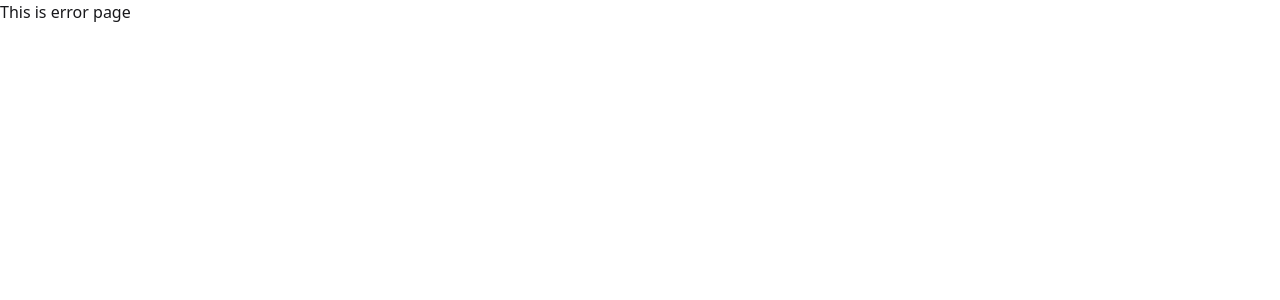
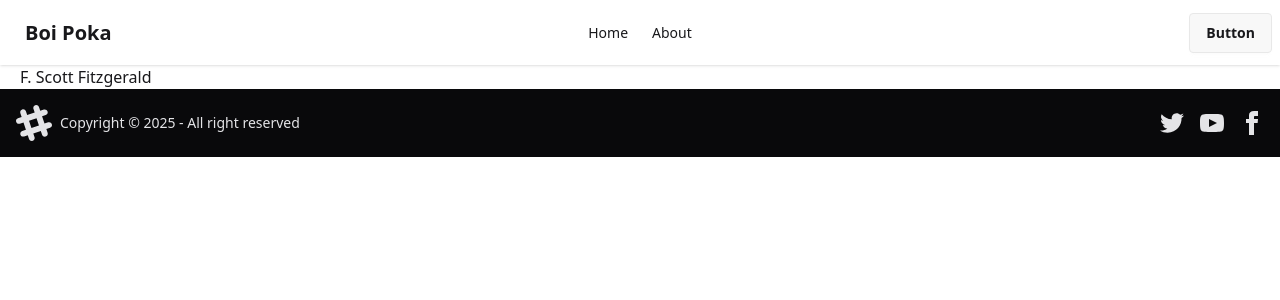
Before and after one commit to mdraisul1/book-website, a React (Vite) app: page /bookDetails/1 in a window 1280 px wide. Before the commit this address had no page. Shown: the top 300 px of the page. Built offline with nearby package versions, Linux system fonts and the light colour scheme.

Commit message:
Added book detail show in single product page

```diff
--- a/src/Routes/Routes.jsx
+++ b/src/Routes/Routes.jsx
@@ -4,6 +4,7 @@ import Root from "../pages/Root/Root";
 import ErrorPage from "../pages/Error/ErrorPage";
 import Home from "../pages/Home/Home";
 import About from "../pages/About/About";
+import BookDetails from "../pages/BookDetails/BookDetails";
 
 export const router = createBrowserRouter([
   {
@@ -13,14 +14,19 @@ export const router = createBrowserRouter([
     children: [
       {
         index: true,
-          loader: () => fetch('/booksData.json'),
+        loader: () => fetch("/booksData.json"),
         path: "/",
         Component: Home,
       },
       {
         path: "/about",
-          Component: About
-        }
-    ]
+        Component: About,
+      },
+      {
+        path: "/bookDetails/:id",
+        loader: () => fetch("/booksData.json"),
+        Component: BookDetails,
+      },
+    ],
   },
 ]);
--- a/src/pages/Book/Book.jsx
+++ b/src/pages/Book/Book.jsx
@@ -1,11 +1,13 @@
 import React from 'react'
+import { Link } from 'react-router';
 
 const Book = ({ singleBook }) => {
   console.log(singleBook);
 
-  const { author, image, bookName,tags } = singleBook;
+  const { author, image, bookName,bookId,tags } = singleBook;
 
   return (
+    <Link to={`/bookDetails/${bookId}`}>
       <div className="bg-white rounded-lg shadow-lg p-4 border border-gray-300">
         <div className="flex justify-center bg-gray-300 p-3 rounded-lg">
           <img src={image} alt="Book Cover" className="h-40 object-contain" />
@@ -38,6 +40,7 @@ const Book = ({ singleBook }) => {
           </div>
         </div>
       </div>
+    </Link>
   );
 };
 
--- /dev/null
+++ b/src/pages/BookDetails/BookDetails.jsx
@@ -0,0 +1,16 @@
+import React from 'react'
+import { useLoaderData, useParams } from 'react-router'
+
+const BookDetails = () => {
+    const {id} = useParams();
+    const data = useLoaderData();
+    const singleData = data.find((book) => book.bookId === parseInt(id));
+    const {author} = singleData;
+  return (
+    <div>
+      <h1>{author}</h1>
+    </div>
+  )
+}
+
+export default BookDetails
```
Lines whose indentation alone changed are shown as unchanged.
